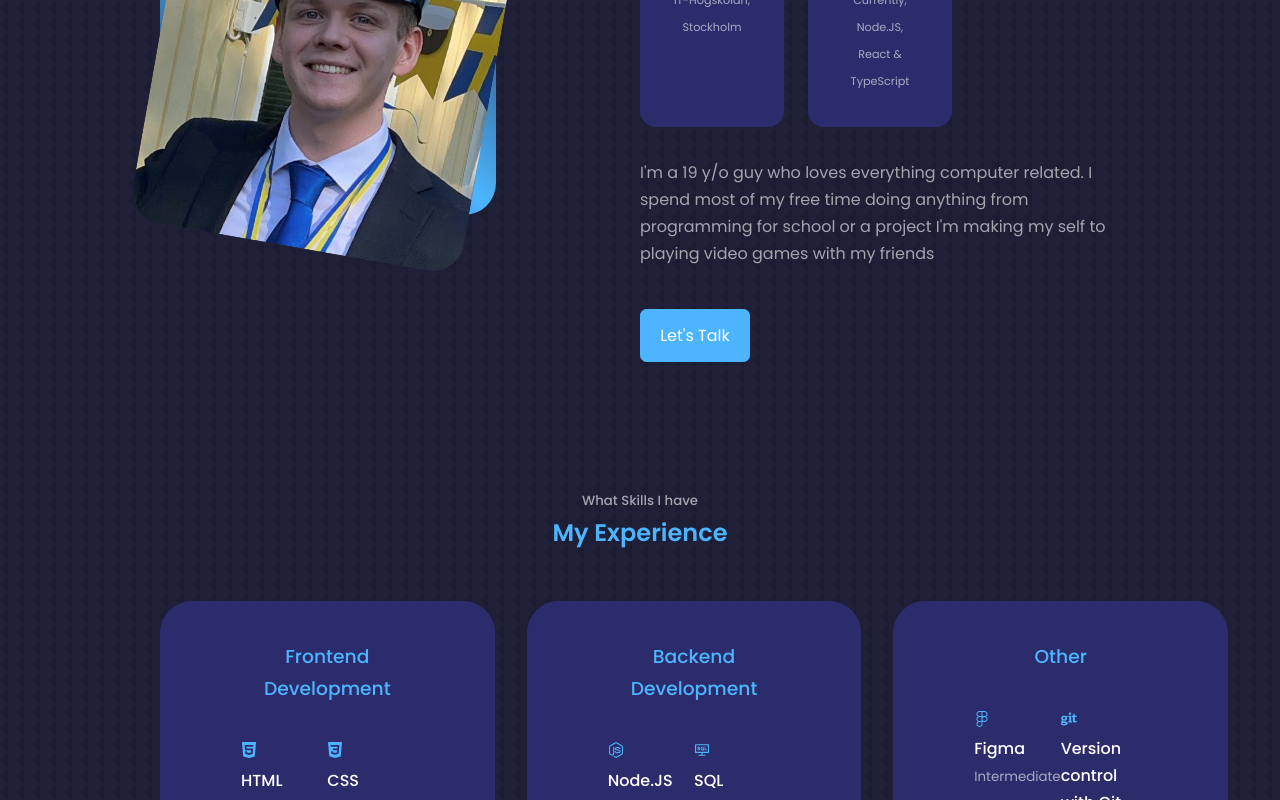
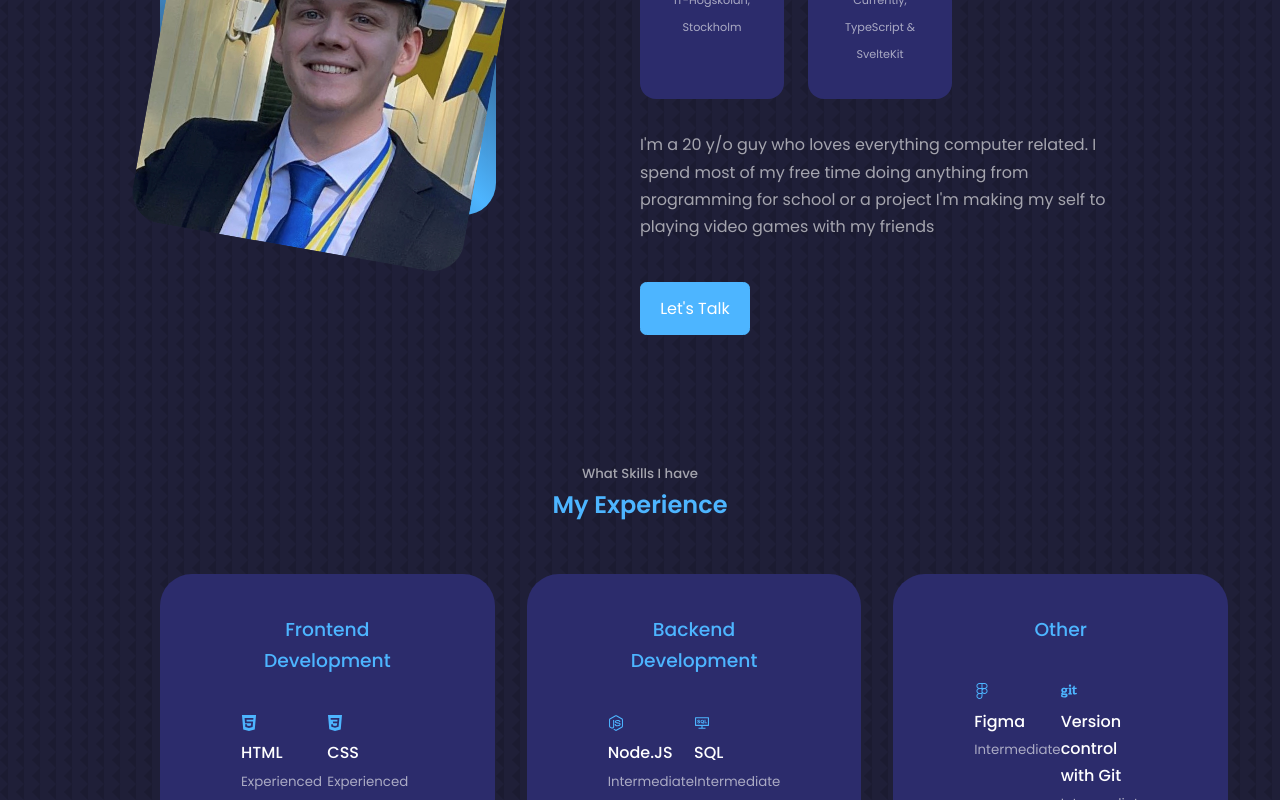
Before and after one commit to Atcheee/Porfolio, a React (Create React App) app: page / in a window 1280 px wide. Shown: the part 800-1600 px from the top of the page. Built offline with nearby package versions, Linux system fonts and the light colour scheme.

Commit message:
updated information about me

```diff
--- a/src/components/about/About.jsx
+++ b/src/components/about/About.jsx
@@ -28,12 +28,12 @@ const About = () => {
 							<BsBook className="about_icon" />
 							<h5>Learning</h5>
 							<small>
-                Currently, <br></br> Node.JS, React & TypeScript
+								Currently, <br></br> TypeScript & SvelteKit
 							</small>
 						</article>
 					</div>
 					<p>
-            I'm a 19 y/o guy who loves everything computer related. I spend most
+						I'm a 20 y/o guy who loves everything computer related. I spend most
 						of my free time doing anything from programming for school or a
 						project I'm making my self to playing video games with my friends
 					</p>
--- a/src/components/experience/Experience.jsx
+++ b/src/components/experience/Experience.jsx
@@ -37,7 +37,7 @@ const Experience = () => {
 							<div>
 								<SiCss3 className="experience_details-icon" />
 								<h4>CSS</h4>
-								<small className="text-light">Intermediate</small>
+								<small className="text-light">Experienced</small>
 							</div>
 						</article>
 
```
Also changed, not shown: 1 other file (tests, documents, lock files or other folders). Lines whose indentation alone changed are shown as unchanged.
